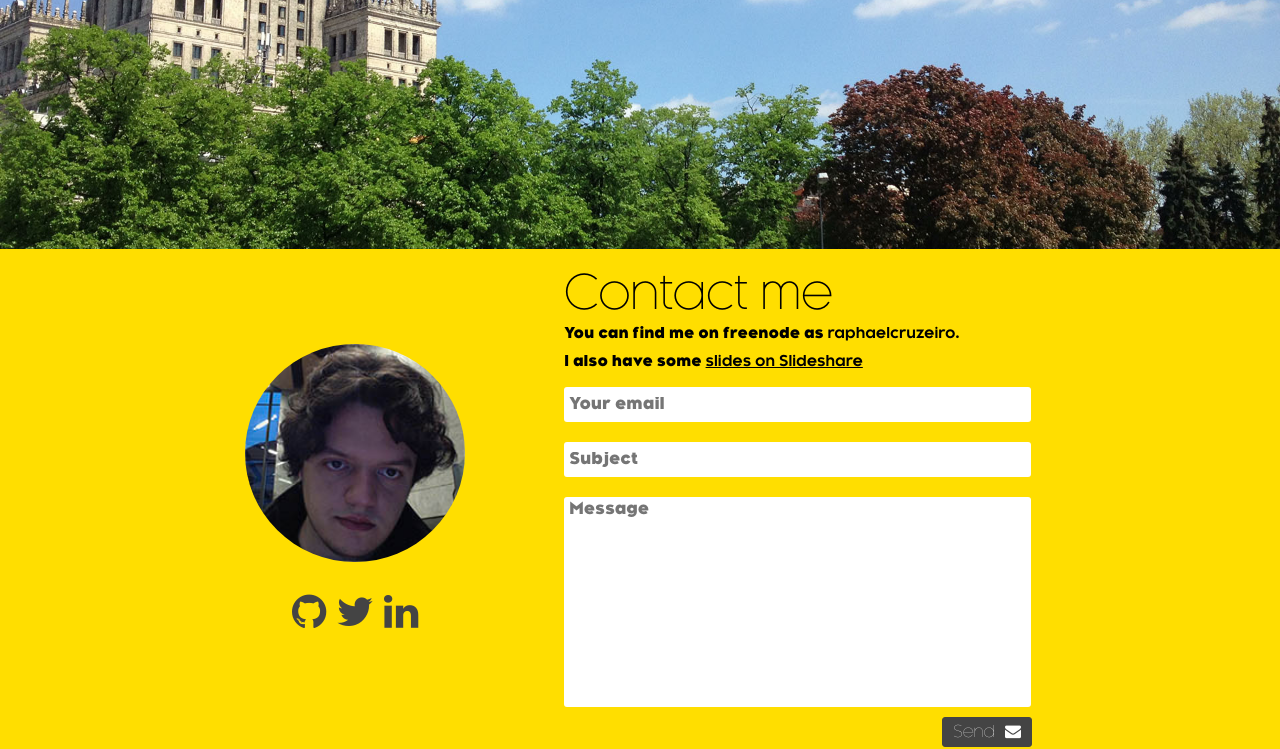
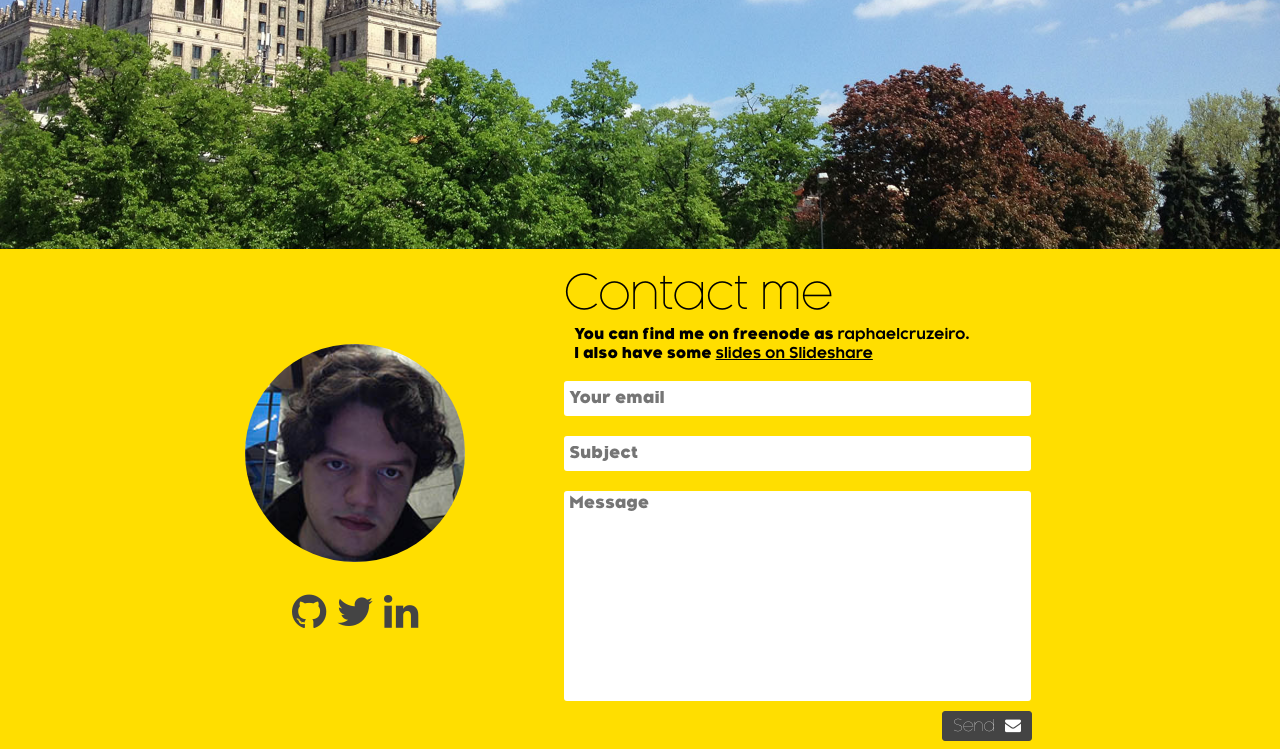
Before and after one commit to raphaelcruzeiro/website, a Django app: page / in a window 1280 px wide. Shown: the part 3521-4270 px from the top of the page. Run offline with Django 3.2, Linux system fonts and the light colour scheme; parts of the project's set-up code (start-up, migrations or seed data) failed here and were passed over; some libraries are stand-ins or nearby versions.

Commit message:
Styling fix

```diff
--- a/website/static/css/style.css
+++ b/website/static/css/style.css
@@ -711,13 +711,18 @@ ul.github i {
 
 #additional-info p {
     font-size: 11pt;
-    margin: 0;
+    margin: 10px 0 0 10px;
+    line-height: 9px;
 }
 
 #additional-info a {
     color: #000;
     font-weight: bold;
     text-decoration: underline;
+}
+
+.form-wrapper form {
+    margin: 12px 0;
 }
 
 .form-wrapper {
```
